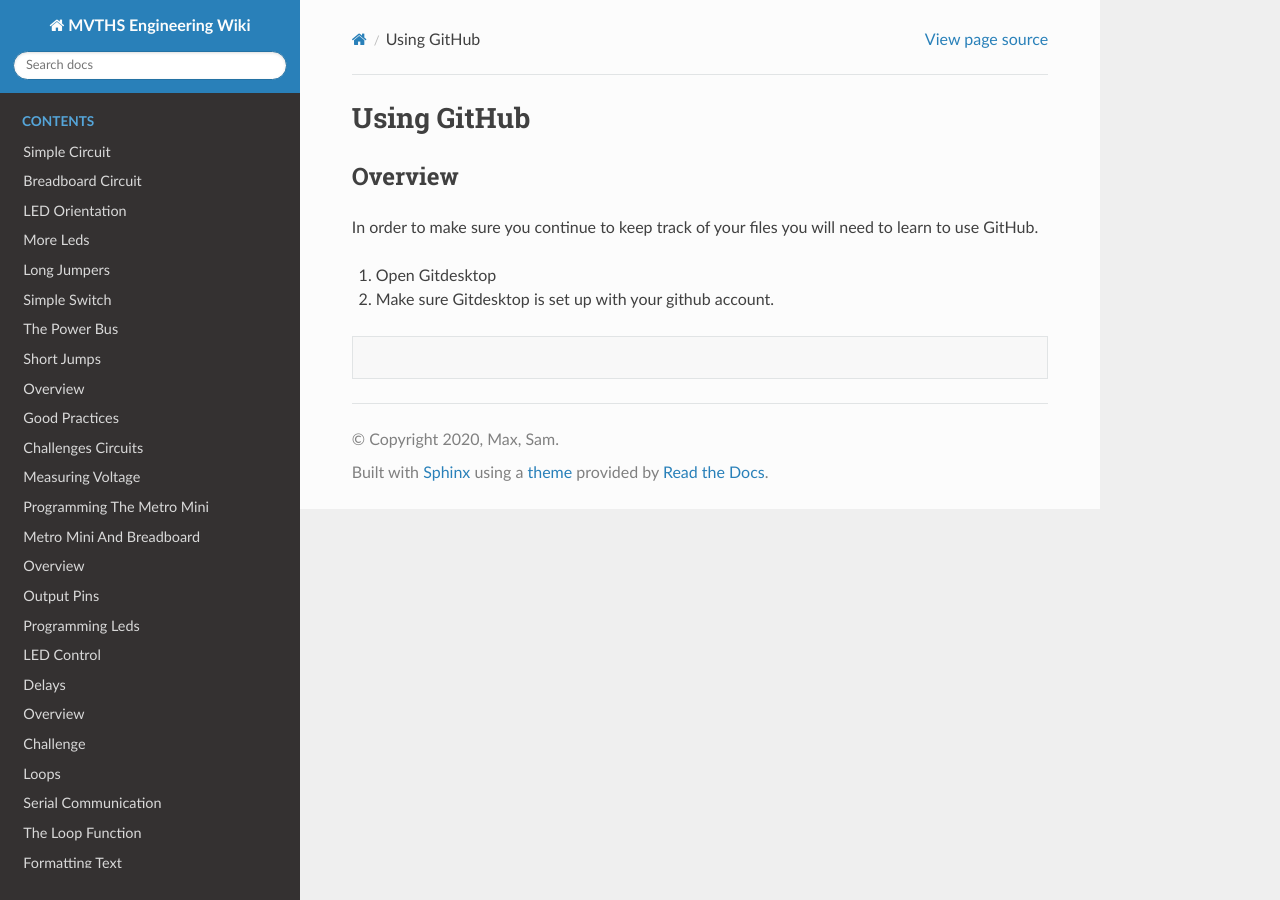
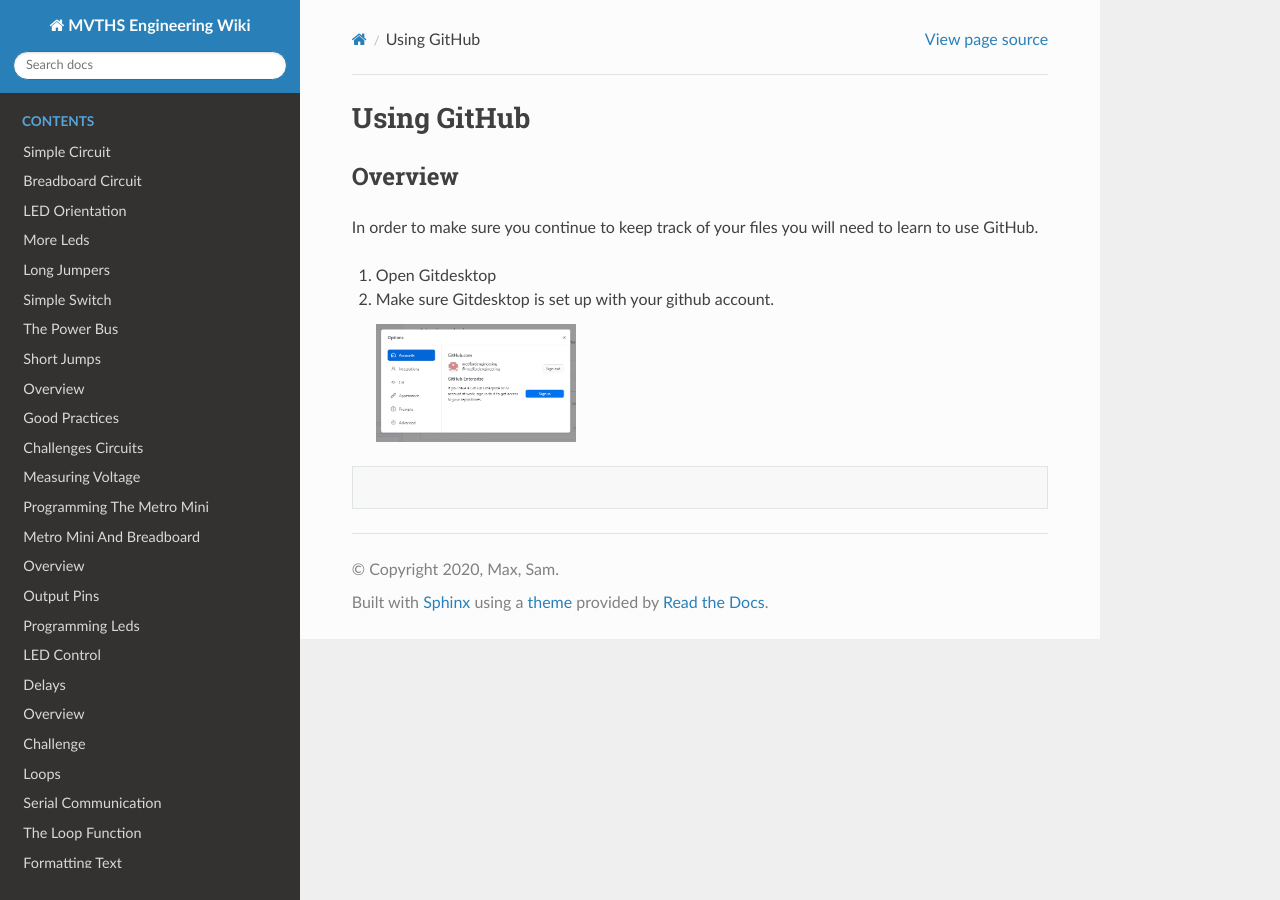
Before and after one commit to maxtkc/mvths-wiki, a Sphinx documentation site: the page built from docs/104-github.rst, in a window 1280 px wide. Built offline with Sphinx 7.4.7 and the Read the Docs theme 2.0.0, drawn with Linux system fonts in a browser that asks for light colours; pages that are not in the unit, such as notebooks, are missing from menus.

Commit message:
Update 104-github.rst

```diff
--- a/docs/104-github.rst
+++ b/docs/104-github.rst
@@ -9,4 +9,8 @@
 #. Open Gitdesktop
 #. Make sure Gitdesktop is set up with your github account.
 
+   .. figure:: images/fileoptions.PNG
+      :width: 200px
+
+
 .. code-block:: c
```
